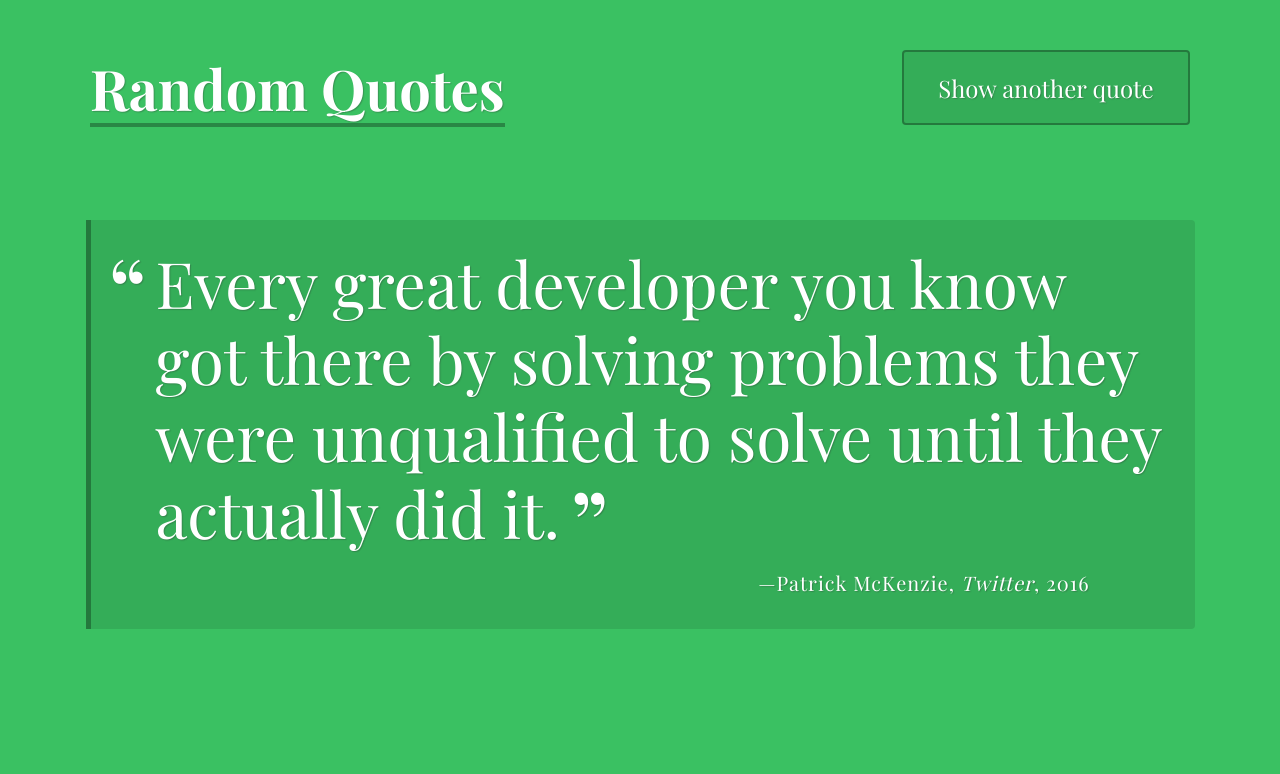
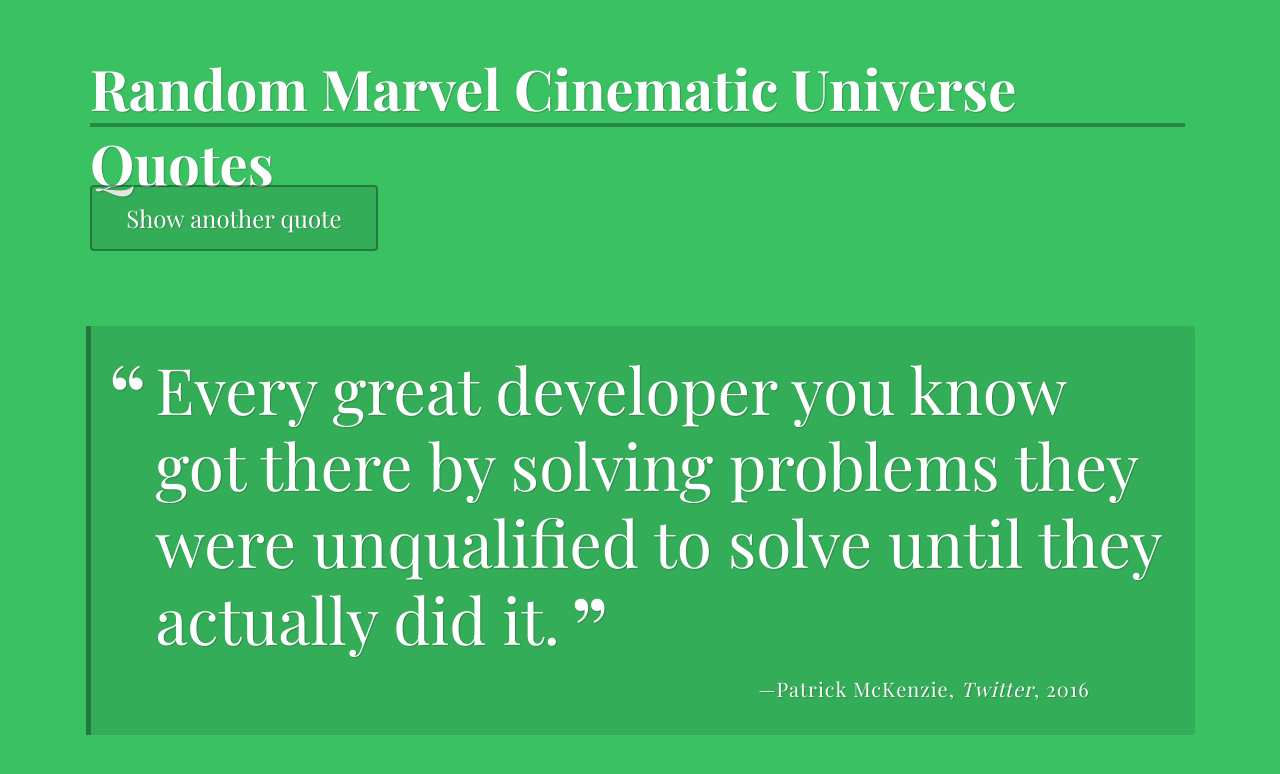
Before and after one commit to twhitelow1/random-quote-generator, a plain HTML site: page index.html in a window 1280 px wide. Drawn offline with nearby package versions, Linux system fonts and the light colour scheme; a web font is replaced by a local one.

Commit message:
Update index.html
changed title

```diff
--- a/index.html
+++ b/index.html
@@ -3,14 +3,14 @@
   <head>
     <meta charset="UTF-8">
     <meta name="viewport" content="width=device-width, initial-scale=1.0">
-    <title>Random Quotes</title>
+    <title>Random Marvel Cinematic Universe Quotes</title>
     <link rel="stylesheet" href="css/normalize.css">
     <link rel="stylesheet" href="css/styles.css">
   </head>
 
   <body>
     <header>
-      <h1>Random Quotes</h1>
+      <h1>Random  Marvel Cinematic Universe Quotes</h1>
       <button id="load-quote" class="load-quote">Show another quote</button>
     </header>
 
```
